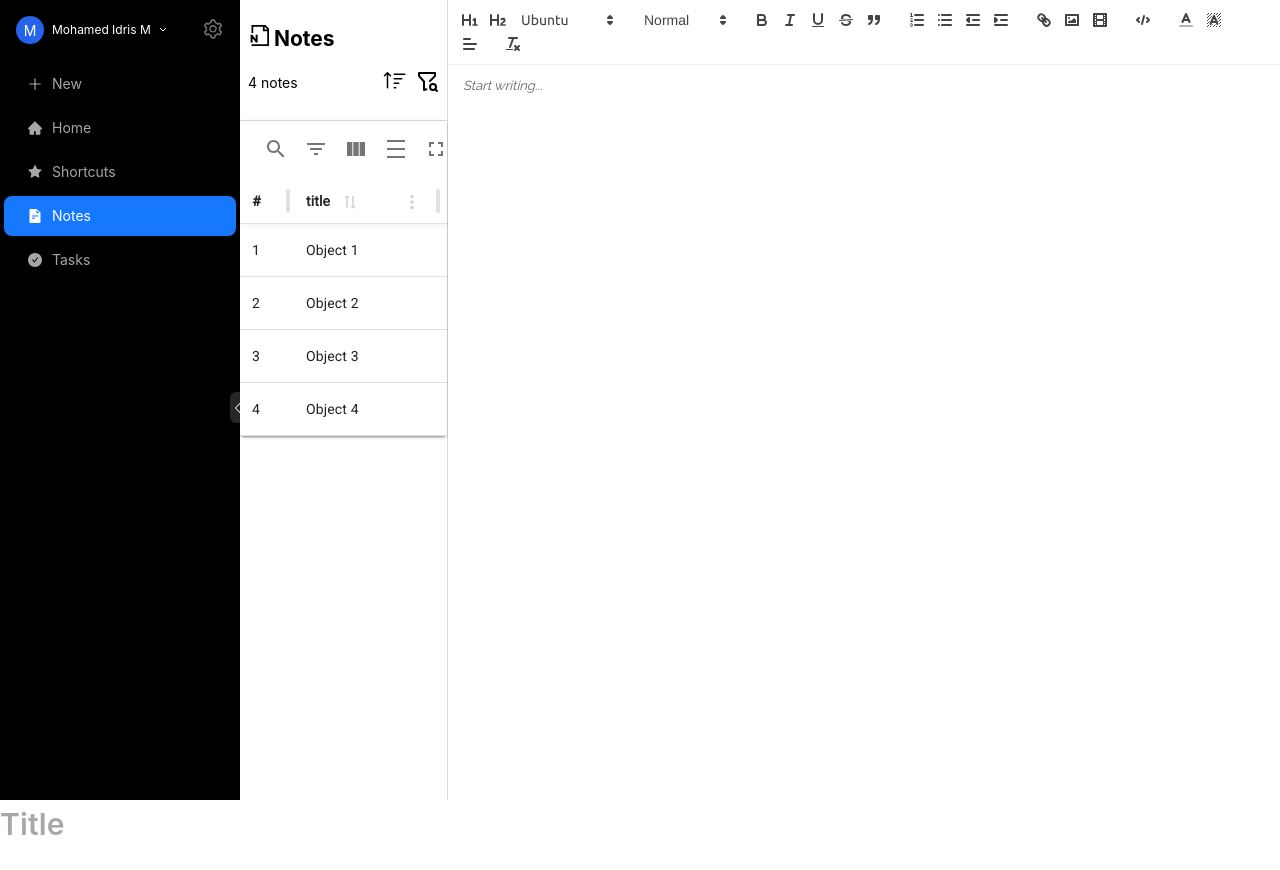
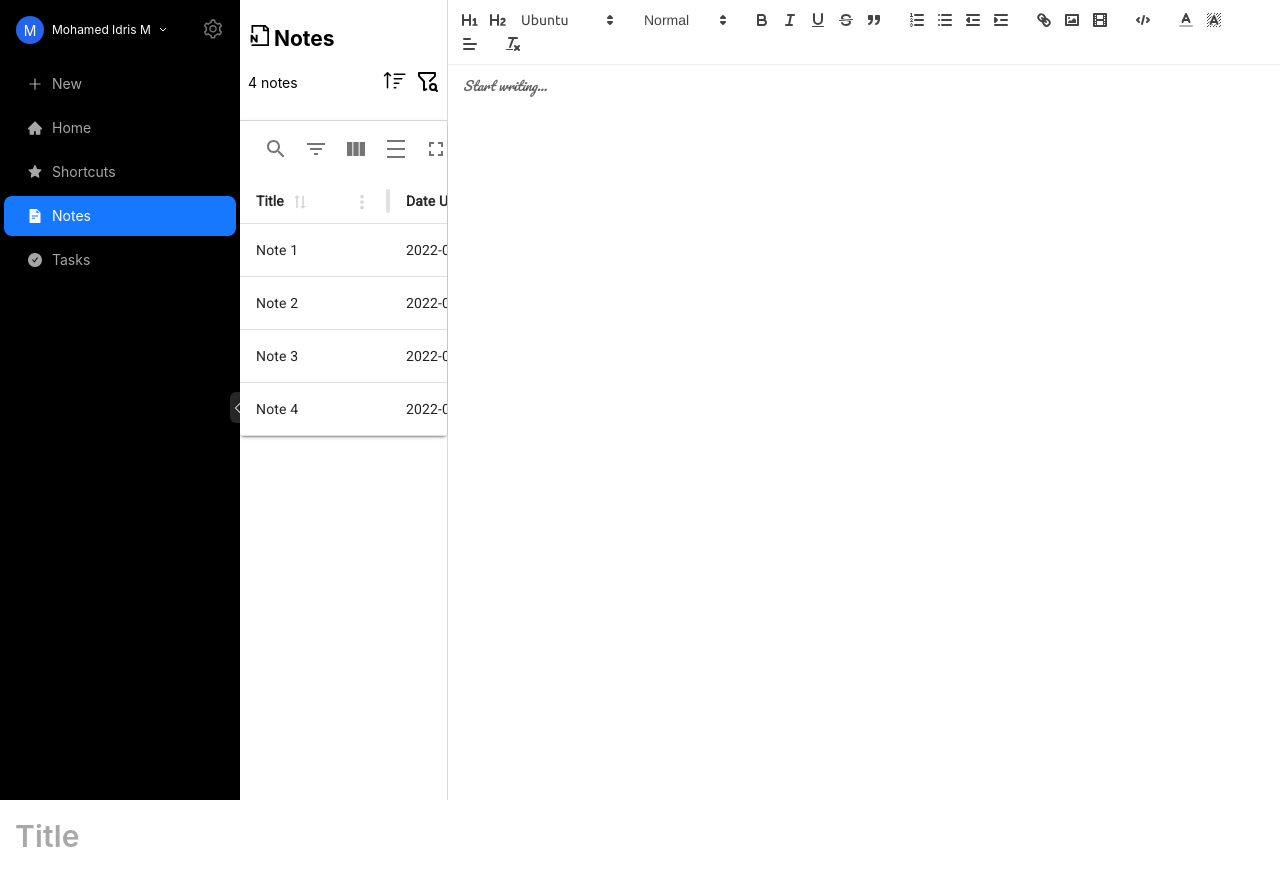
Before and after one commit to irmhanif/evernote, a React (Create React App) app: page /notes in a window 1280 px wide. Both pictures are taken after a click on the element "+ New Note". Before the commit the page ends 846 px from the top, so only its background shows below. Built offline with nearby package versions, Linux system fonts and the light colour scheme; the HTML template or start-up script is replaced by a standard one; a web font is replaced by a local one.

Commit message:
Update font-family and padding in Editor component, modify table headers in Table component, and update dummy note titles in data.js

```diff
--- a/src/components/Editor/editor.scss
+++ b/src/components/Editor/editor.scss
@@ -1,7 +1,7 @@
 @import url("https://fonts.googleapis.com/css2?family=Bad+Script&family=Cedarville+Cursive&family=Dancing+Script&family=Pacifico&family=Raleway&family=Roboto&family=Single+Day&family=Ubuntu:wght@300;400&display=swap");
 /* Set default font-family */
 .quill .ql-editor {
-  font-family: "Raleway";
+  font-family: "Pacifico";
 }
 
 /* Set dropdown font-families */
@@ -92,7 +92,7 @@
 .titleInput {
   width: 100%;
   box-sizing: border-box;
-  padding: 12px 15px;
+  padding: 12px 15px !important;
 
   .MuiInput-input {
     border: none;
--- a/src/components/Table/index.js
+++ b/src/components/Table/index.js
@@ -10,63 +10,73 @@ const TableView = () => {
         () => [
             {
                 accessorKey: 'title',
-                header: 'title',
-                size: 150,
-            },
-            {
-                accessorKey: 'size',
-                header: 'size',
-                size: 170,
-            },
-            {
-                accessorKey: 'url',
-                header: 'url',
+                header: 'Title',
                 size: 150,
             },
             {
                 accessorKey: 'dateUpdated',
-                header: 'dateUpdated',
+                header: 'Date Updated',
                 size: 300,
             },
             {
-                accessorKey: 'dateCreated',
-                header: 'dateCreated',
-                size: 250,
-            },
-            {
-                accessorKey: 'location',
-                header: 'location',
+                accessorKey: 'tags',
+                header: 'Tags',
                 size: 300,
             },
-            {
-                accessorKey: 'reminderDate',
-                header: 'reminderDate',
-            },
-            {
-                accessorKey: 'createdBy',
-                header: 'createdBy',
-            },
-            {
-                accessorKey: 'updatedBy',
-                header: 'updatedBy',
-                size: 350,
-            },
-            {
-                accessorKey: 'description',
-                header: 'description',
-            },
-            {
-                accessorKey: 'canvas',
-                header: 'canvas',
-            },
-            {
-                accessorKey: 'audioLink',
-                header: 'audioLink',
-            },
-            {
-                accessorKey: 'isActive',
-                header: 'Is Active',
-            },
+            // {
+            //     accessorKey: 'size',
+            //     header: 'size',
+            //     size: 170,
+            // },
+            // {
+            //     accessorKey: 'url',
+            //     header: 'url',
+            //     size: 150,
+            // },
+            // {
+            //     accessorKey: 'dateUpdated',
+            //     header: 'dateUpdated',
+            //     size: 300,
+            // },
+            // {
+            //     accessorKey: 'dateCreated',
+            //     header: 'dateCreated',
+            //     size: 250,
+            // },
+            // {
+            //     accessorKey: 'location',
+            //     header: 'location',
+            //     size: 300,
+            // },
+            // {
+            //     accessorKey: 'reminderDate',
+            //     header: 'reminderDate',
+            // },
+            // {
+            //     accessorKey: 'createdBy',
+            //     header: 'createdBy',
+            // },
+            // {
+            //     accessorKey: 'updatedBy',
+            //     header: 'updatedBy',
+            //     size: 350,
+            // },
+            // {
+            //     accessorKey: 'description',
+            //     header: 'description',
+            // },
+            // {
+            //     accessorKey: 'canvas',
+            //     header: 'canvas',
+            // },
+            // {
+            //     accessorKey: 'audioLink',
+            //     header: 'audioLink',
+            // },
+            // {
+            //     accessorKey: 'isActive',
+            //     header: 'Is Active',
+            // },
         ],
         [],
         //end
@@ -101,18 +111,14 @@ const TableView = () => {
         defaultDisplayColumn: { enableResizing: true },
         enableBottomToolbar: false,
         enableColumnResizing: true,
-        enableColumnVirtualization: true,
-        enableGlobalFilterModes: true,
+        enableColumnVirtualization: false,
+        enableGlobalFilterModes: false,
         enablePagination: false,
-        enableColumnPinning: true,
-        enableRowNumbers: true,
-        enableRowVirtualization: true,
+        enableColumnPinning: false,
+        enableRowVirtualization: false,
         muiTableContainerProps: { sx: { maxHeight: '600px' } },
         onSortingChange: setSorting,
         state: { isLoading, sorting },
-        rowVirtualizerInstanceRef, //optional
-        rowVirtualizerOptions: { overscan: 5 }, //optionally customize the row virtualizer
-        columnVirtualizerOptions: { overscan: 2 }, //optionally customize the column virtualizer
     });
 
     return <MaterialReactTable table={table} />;
--- a/src/mockData/data.js
+++ b/src/mockData/data.js
@@ -1,6 +1,6 @@
 export const dummyNotes = [
     {
-        title: "Object 1",
+        title: "Note 1",
         size: 10,
         url: "https://example.com/object1",
         dateUpdated: "2022-01-01",
@@ -29,7 +29,7 @@ export const dummyNotes = [
         ]
     },
     {
-        title: "Object 2",
+        title: "Note 2",
         size: 20,
         url: "https://example.com/object2",
         dateUpdated: "2022-02-01",
@@ -58,7 +58,7 @@ export const dummyNotes = [
         ]
     },
     {
-        title: "Object 3",
+        title: "Note 3",
         size: 30,
         url: "https://example.com/object3",
         dateUpdated: "2022-03-01",
@@ -87,7 +87,7 @@ export const dummyNotes = [
         ]
     },
     {
-        title: "Object 4",
+        title: "Note 4",
         size: 40,
         url: "https://example.com/object4",
         dateUpdated: "2022-04-01",
```
